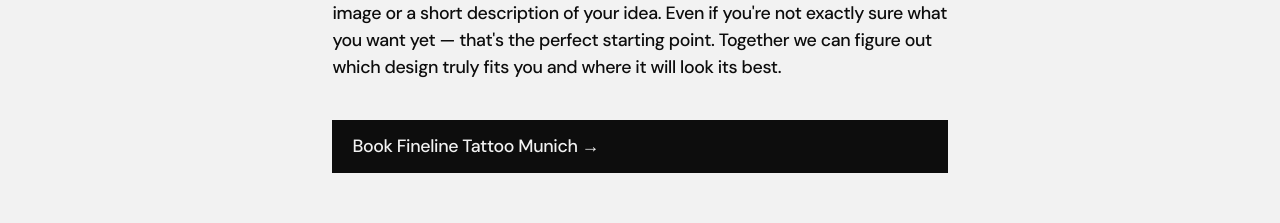
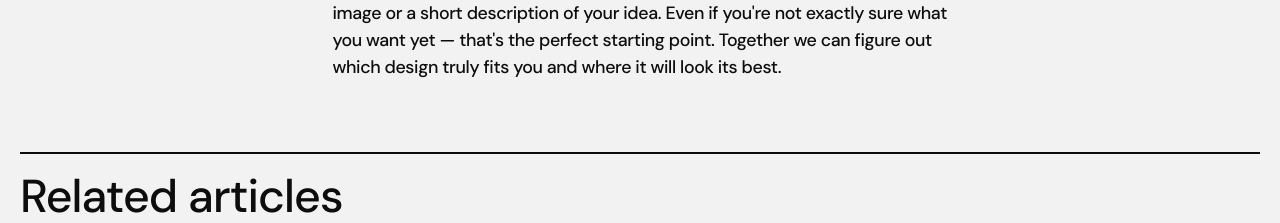
Before and after one commit to stasdo12/kisha.tattoo, a Next.js app: page /en/blog/fineline-tattoo-ideen-muenchen in a window 1280 px wide. Shown: the part 3030-3253 px from the top of the page. Built offline with nearby package versions, Linux system fonts and the light colour scheme.

Commit message:
remove CTA booking button from all blog articles

```diff
--- a/app/[locale]/blog/[slug]/page.tsx
+++ b/app/[locale]/blog/[slug]/page.tsx
@@ -127,19 +127,6 @@ export default async function ArticleDetailPage({
   const content = meta
     ? (t.raw(`stories.${slug}`) as { title: string; excerpt: string; body: string })
     : null
-
-  // CTA link to relevant landing page — prevents keyword cannibalization blog vs landing page
-  const SLUG_TO_CTA: Record<string, { href: string; de: string; en: string; uk: string }> = {
-    'fineline-tattoo-ideen-muenchen':           { href: '/fineline-tattoo-muenchen',    de: 'Fineline Tattoo München buchen →',       en: 'Book Fineline Tattoo Munich →',        uk: 'Записатись на Fineline тату →' },
-    'japan-tattoo-bedeutung-irezumi-motive':    { href: '/japanisches-tattoo-muenchen', de: 'Japanisches Tattoo München anfragen →',  en: 'Book Japanese Tattoo Munich →',        uk: 'Записатись на японське тату →' },
-    'blackwork-graphic-tattoo-bedeutung-ideen': { href: '/grafik-tattoo-muenchen',      de: 'Grafik Tattoo München buchen →',         en: 'Book Graphic Tattoo Munich →',         uk: 'Записатись на графік тату →' },
-    'tattoo-schmerzen-was-du-wirklich-fuehlen-wirst': { href: '/booking',               de: 'Termin anfragen →',                      en: 'Book your appointment →',              uk: 'Записатись →' },
-    'erste-tattoo-ideen-wie-nicht-bereuen':     { href: '/booking',                     de: 'Erstes Tattoo — Termin anfragen →',      en: 'First tattoo — Book now →',            uk: 'Перше тату — Записатись →' },
-    'tattoo-placement-muenchen':                { href: '/booking',                     de: 'Termin für dein Tattoo anfragen →',      en: 'Get in touch for your tattoo idea →',  uk: 'Обговорити ідею татуювання →' },
-    'wie-du-deinen-tattoo-stil-findest':        { href: '/booking',                     de: 'Beratungstermin anfragen →',             en: 'Book a free consultation →',           uk: 'Записатись на консультацію →' },
-  }
-  const cta = SLUG_TO_CTA[slug]
-  const ctaLabel = cta ? (locale === 'en' ? cta.en : locale === 'uk' ? cta.uk : cta.de) : null
 
   // Related: other articles except current
   const related = STORIES.filter((s) => s.slug !== slug).slice(0, 4).map((s) => ({
@@ -284,24 +271,6 @@ export default async function ArticleDetailPage({
           }}
         >
           {content?.body ? <ArticleBody body={content.body} /> : null}
-          {cta && ctaLabel && (
-            <Link
-              href={cta.href}
-              style={{
-                display: 'inline-block',
-                marginTop: '12px',
-                padding: '12px 20px',
-                background: '#0D0D0D',
-                color: '#F2F2F2',
-                fontSize: 'var(--g-bm)',
-                fontFamily: 'var(--g-font)',
-                fontWeight: 500,
-                textDecoration: 'none',
-              }}
-            >
-              {ctaLabel}
-            </Link>
-          )}
         </article>
       </section>
 
```
